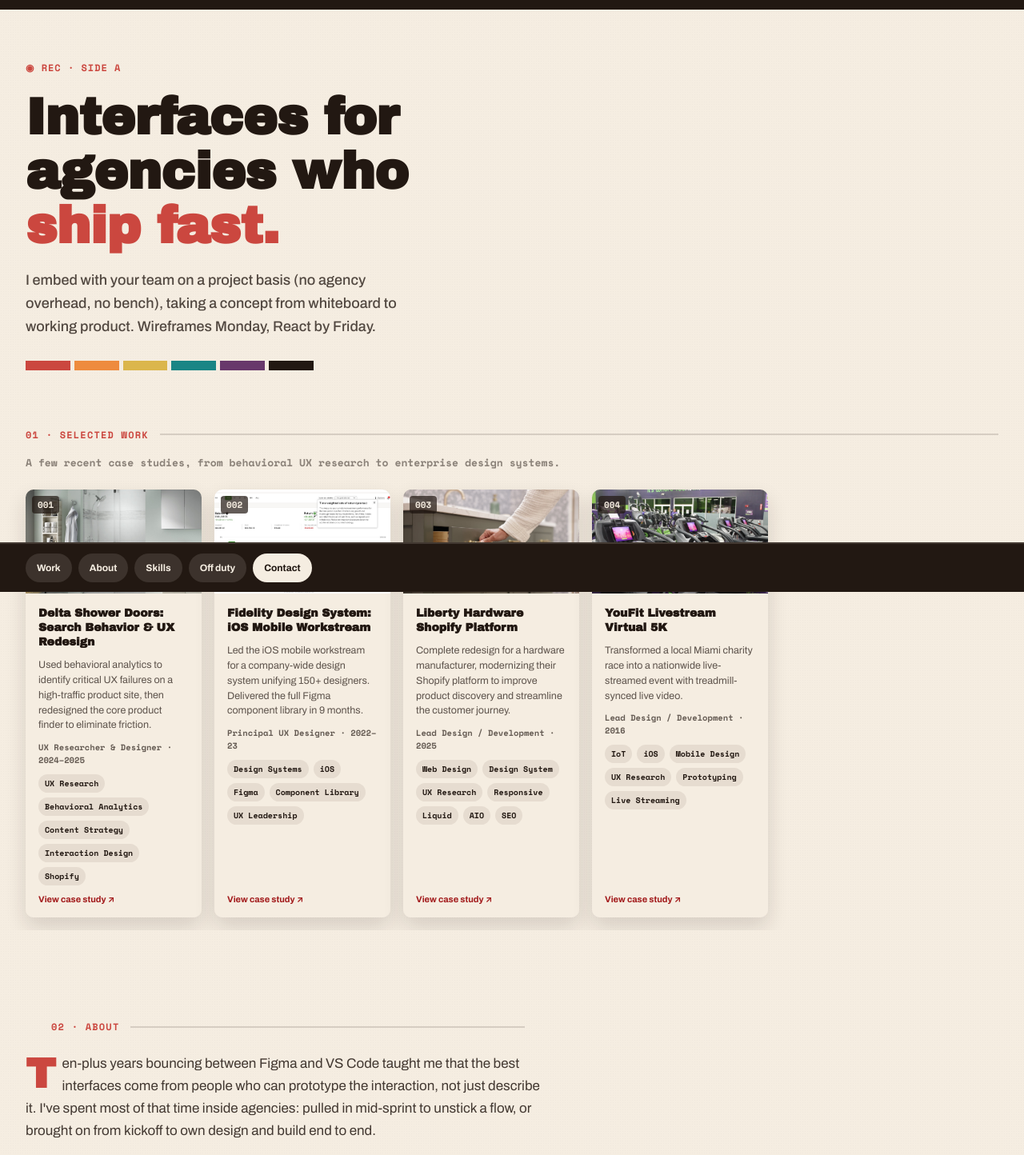
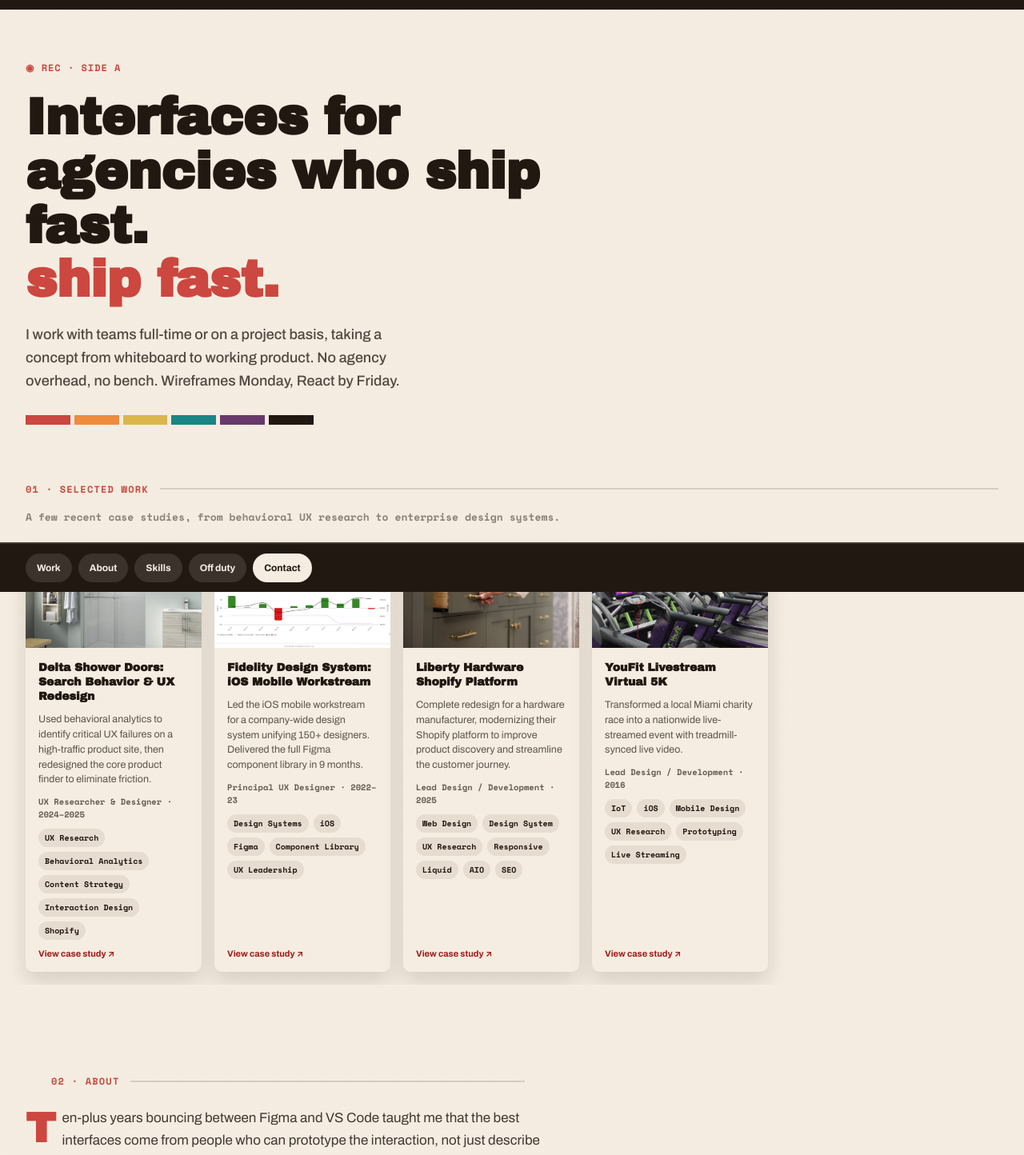
Before and after one commit to darroughw/freelancer, a Next.js app: page / in a window 1280 px wide. Shown: the part 60-1504 px from the top of the page at 80% size. Built offline with nearby package versions, Linux system fonts and the light colour scheme.

Commit message:
copy updates

```diff
--- a/app/page.tsx
+++ b/app/page.tsx
@@ -92,13 +92,12 @@ export default function Page() {
           <h1 className="masthead-title">
             Interfaces for
             <br />
-            agencies who
+            agencies who ship fast.
             <br />
             <span className="masthead-accent">ship fast.</span>
           </h1>
           <p className="masthead-sub">
-            I embed with your team on a project basis (no agency overhead, no bench), taking a concept from
-            whiteboard to working product. Wireframes Monday, React by Friday.
+            I work with teams full-time or on a project basis, taking a concept from whiteboard to working product. No agency overhead, no bench. Wireframes Monday, React by Friday.
           </p>
           <div className="stripe-row">
             {stripeColors.map((c, i) => (
@@ -149,9 +148,10 @@ export default function Page() {
           </div>
           <p className="about-lead">
             <span className="drop-cap">T</span>
-            en-plus years bouncing between Figma and VS Code taught me that the best interfaces come from people
-            who can prototype the interaction, not just describe it. I've spent most of that time inside agencies:
-            pulled in mid-sprint to unstick a flow, or brought on from kickoff to own design and build end to end.
+            en-plus years bouncing between Figma and VS Code taught me that the best interfaces come from people who can prototype the interaction,
+            not just describe it. I've spent most of that time inside agencies and enterprise teams: pulled in mid-sprint to unstick a flow,
+            brought on from kickoff to own design and build end to end, or embedded full-time on a product that needed someone who could do both.
+            Currently open to full-time roles and select project work.
           </p>
           <blockquote className="pull-quote">
             <p className="pull-quote-text">"Designers who ship code make better decisions in the room."</p>
```
